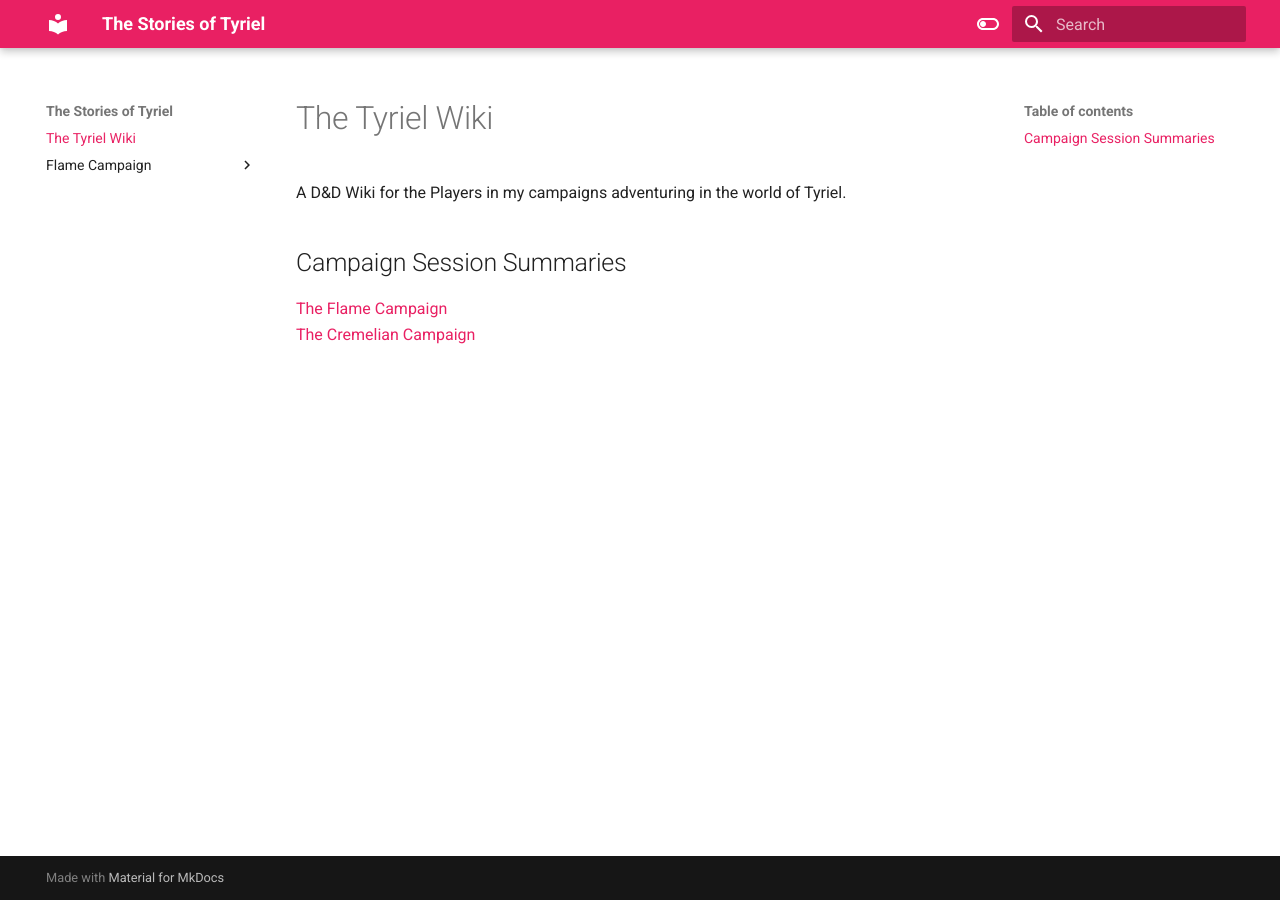
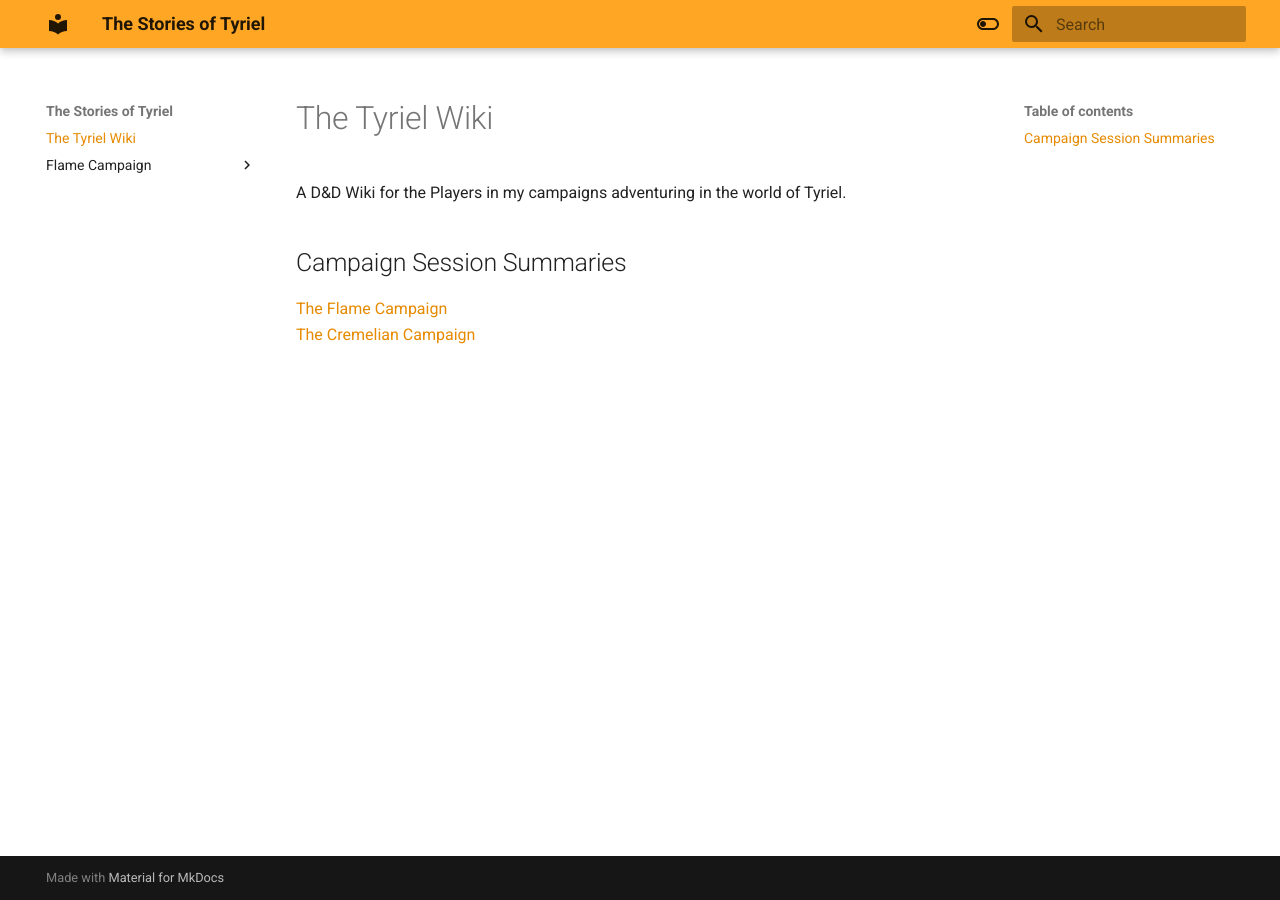
Before and after one commit to krlohnes/tyriel-wiki, an MkDocs documentation site: the page built from docs/index.md, in a window 1280 px wide. Built offline with MkDocs 1.6.1 and Material for MkDocs 9.7.7, drawn with Linux system fonts in a browser that asks for light colours.

Commit message:
Color scheme

```diff
--- a/mkdocs.yml
+++ b/mkdocs.yml
@@ -7,8 +7,8 @@ theme:
     # Light mode
     - media: "(prefers-color-scheme: light)"
       scheme: default
-      primary: pink
-      accent: indigo
+      primary: orange
+      accent: purple
       toggle:
         icon: material/toggle-switch-off-outline
         name: Switch to dark mode
```
